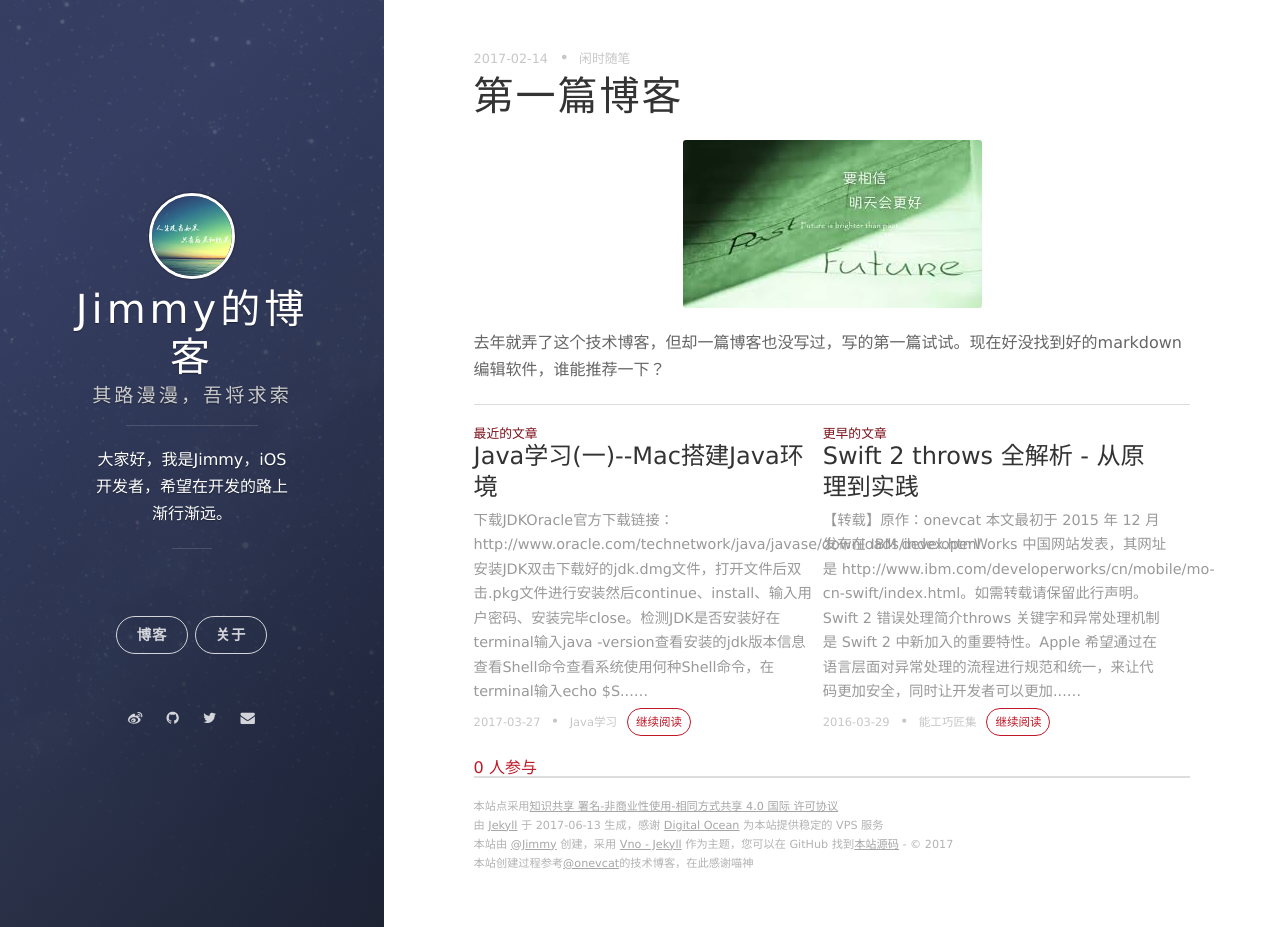
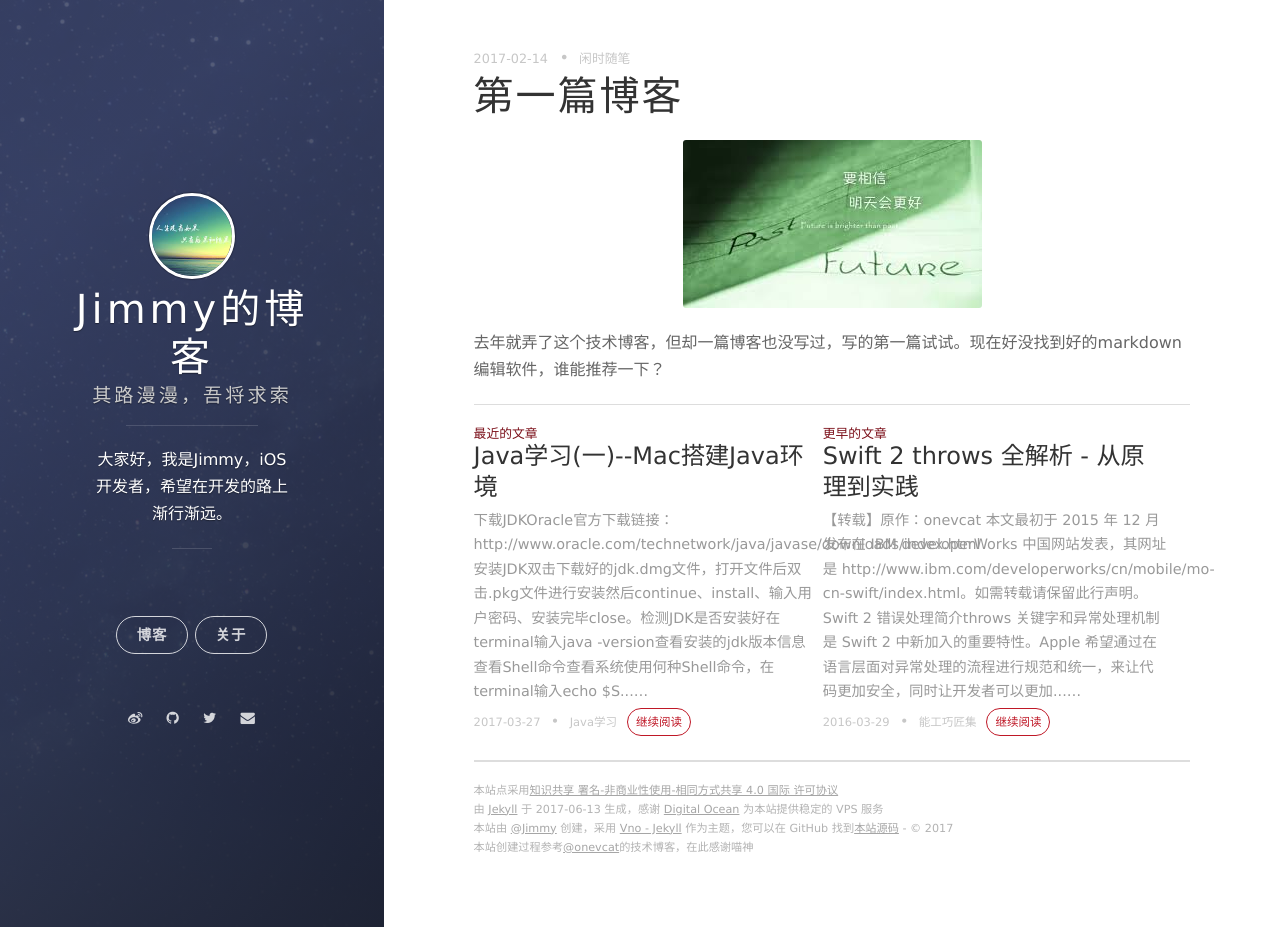
Before and after one commit to JimmyLTS/jimmylts, a Jekyll site: the page built from _posts/2017-02-14-first-blog-write-by-self.markdown, in a window 1280 px wide and 927 px high. Built offline with Jekyll 4.4.1, drawn with Linux system fonts in a browser that asks for light colours; nearby versions of some CDN libraries; Markdown is read by kramdown in place of the engine named in the settings.

Commit message:
change comments.html

```diff
--- a/_includes/comments.html
+++ b/_includes/comments.html
@@ -10,9 +10,3 @@ var cloudTieConfig = {
 var yunManualLoad = true;
 Tie.loader("aHR0cHM6Ly9hcGkuZ2VudGllLjE2My5jb20vcGMvbGl2ZXNjcmlwdC5odG1s", true);
 </script>
-
-<a class="cloud-tie-join-count" href="javascript:void(0);">
-  <span class="icon-comment"></span>
-  <span class="join-count">0</span>
-  <span class="join-text">人参与</span>
-</a>
```
